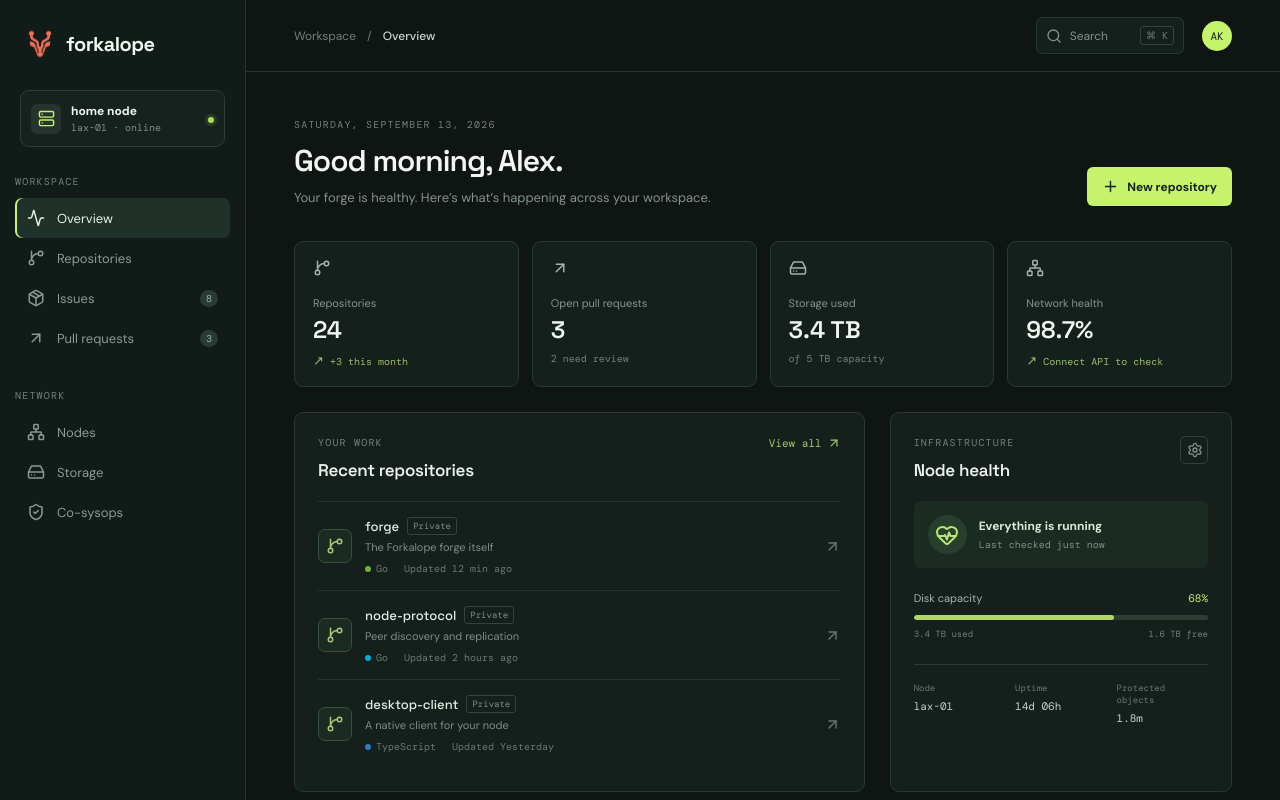
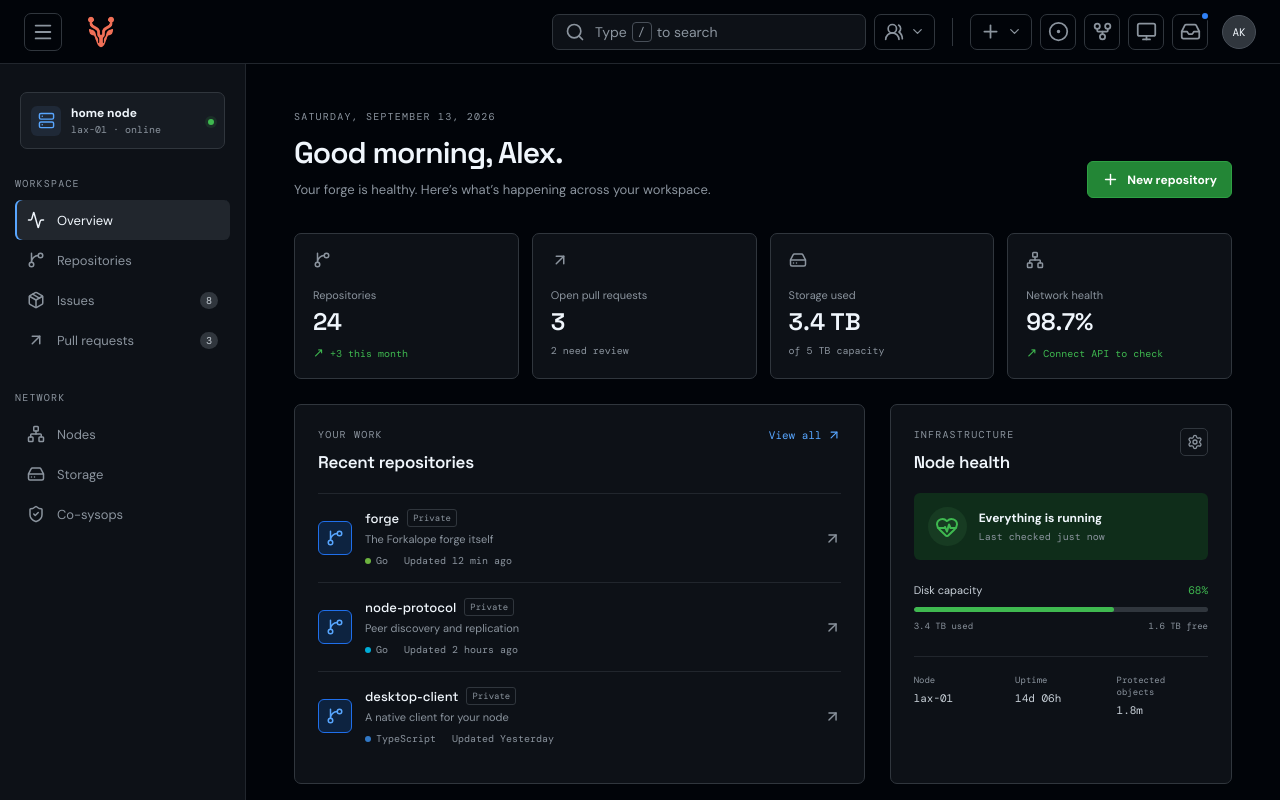
Before and after one commit to forkalope/forge, a React (Vite) app in the folder web/: page / in a window 1280 px wide. Shown: the top 800 px of the page. Built offline with nearby package versions, Linux system fonts and the light colour scheme; no server answers.

Commit message:
new look and feel

```diff
--- a/web/src/App.tsx
+++ b/web/src/App.tsx
@@ -2,10 +2,16 @@ import { useEffect, useState, type ReactNode } from "react";
 import {
   Activity,
   ArrowUpRight,
+  CircleDot,
+  ChevronDown,
   Database,
   GitBranch,
+  GitFork,
   HardDrive,
   HeartPulse,
+  Inbox,
+  Menu,
+  Monitor,
   Network,
   Package,
   Plus,
@@ -13,6 +19,7 @@ import {
   Server,
   Settings,
   ShieldCheck,
+  UsersRound,
   Users,
 } from "lucide-react";
 
@@ -47,8 +54,26 @@ function App() {
 
   return (
     <div className="app-shell">
-      <aside className="sidebar">
-        <div className="brand"><img className="brand-logo" src="/logo.png" alt="Forkalope logo" /><span>forkalope</span></div>
+      <header className="topbar">
+        <div className="topbar-left">
+          <button className="menu-button" aria-label="Open navigation"><Menu size={22} /></button>
+          <img className="topbar-logo" src="/logo.png" alt="Forkalope" />
+        </div>
+        <div className="top-actions">
+          <button className="search-button"><Search size={20} /><span>Type <kbd>/</kbd> to search</span></button>
+          <button className="top-icon-button top-icon-with-chevron" aria-label="Organizations"><UsersRound size={20} /><ChevronDown size={15} /></button>
+          <span className="topbar-divider" />
+          <button className="top-icon-button top-icon-with-chevron" aria-label="Create new"><Plus size={21} /><ChevronDown size={15} /></button>
+          <button className="top-icon-button" aria-label="Issues"><CircleDot size={21} /></button>
+          <button className="top-icon-button" aria-label="Pull requests"><GitFork size={21} /></button>
+          <button className="top-icon-button" aria-label="Projects"><Monitor size={21} /></button>
+          <button className="top-icon-button notification-button" aria-label="Notifications"><Inbox size={21} /><i /></button>
+          <button className="avatar" aria-label="Account">AK</button>
+        </div>
+      </header>
+
+      <div className="workspace-shell">
+        <aside className="sidebar">
         <div className="node-card">
           <div className="node-icon"><Server size={17} /></div>
           <div><strong>home node</strong><span>lax-01 · online</span></div>
@@ -63,10 +88,9 @@ function App() {
           <a className="nav-link" href="#"><ShieldCheck size={18} /><span>Co-sysops</span></a>
         </nav>
         <div className="sidebar-bottom"><a className="nav-link" href="#"><Users size={18} /><span>Team</span></a><a className="nav-link" href="#"><Settings size={18} /><span>Settings</span></a></div>
-      </aside>
+        </aside>
 
-      <main className="main-content">
-        <header className="topbar"><div className="breadcrumbs"><span>Workspace</span><span>/</span><strong>Overview</strong></div><div className="top-actions"><button className="search-button"><Search size={16} /> Search <kbd>⌘ K</kbd></button><button className="avatar">AK</button></div></header>
+        <main className="main-content">
         <div className="content-wrap">
           <section className="hero"><div><p className="eyebrow">Saturday, September 13, 2026</p><h1>Good morning, Alex.</h1><p className="hero-copy">Your forge is healthy. Here’s what’s happening across your workspace.</p></div><button className="primary-button"><Plus size={17} /> New repository</button></section>
 
@@ -85,7 +109,8 @@ function App() {
           <section className="panel activity-panel"><div className="panel-heading"><div><p className="eyebrow">Across your workspace</p><h2>Recent activity</h2></div><a href="#">Activity log <ArrowUpRight size={14} /></a></div><div className="activity-list"><ActivityItem initials="MC" color="orange" text={<><strong>Maya Chen</strong> opened pull request <em>#42 Improve peer discovery</em></>} time="18 minutes ago" /><ActivityItem initials="AK" color="green" text={<><strong>You</strong> merged pull request <em>#39 Add blob integrity checks</em></>} time="2 hours ago" /><ActivityItem initials="JB" color="purple" text={<><strong>Jordan Bell</strong> pushed 4 commits to <em>node-protocol/main</em></>} time="Yesterday" /></div></section>
         </div>
         <footer className="footer"><span>Forkalope <b>0.1.0-dev</b></span><span className="footer-status"><i /> Local node connected · {health?.storage ?? "local storage"}</span><span>Built for the distributed web</span></footer>
-      </main>
+        </main>
+      </div>
     </div>
   );
 }
--- a/web/src/styles.css
+++ b/web/src/styles.css
@@ -1,30 +1,235 @@
 @import url('https://fonts.googleapis.com/css2?family=DM+Mono:wght@400;500&family=DM+Sans:wght@400;500;600;700&family=Space+Grotesk:wght@500;600;700&display=swap');
 
-:root { font-family: 'DM Sans', sans-serif; color: #dbe5df; background: #0e1513; font-synthesis: none; }
+:root {
+  font-family: 'DM Sans', -apple-system, BlinkMacSystemFont, 'Segoe UI', sans-serif;
+  color: #f0f6fc;
+  background: #010409;
+  font-synthesis: none;
+}
+
 * { box-sizing: border-box; }
-body { margin: 0; min-width: 1100px; background: #0e1513; }
+body { margin: 0; min-width: 1100px; background: #010409; }
 button, a { font: inherit; }
 button { cursor: pointer; }
-.app-shell { display: flex; min-height: 100vh; }
-.sidebar { width: 246px; min-height: 100vh; background: #111b18; border-right: 1px solid #26332e; padding: 26px 15px 18px; display: flex; flex-direction: column; }
-.brand { display: flex; align-items: center; gap: 8px; padding: 0 7px 28px; color: #f0f5ef; font-family: 'Space Grotesk'; font-size: 20px; font-weight: 700; letter-spacing: -.5px; }
-.brand-logo { width: 36px; height: 36px; display: block; object-fit: contain; }
-.node-card { display: flex; align-items: center; gap: 10px; margin: 0 5px 28px; padding: 12px 10px; border: 1px solid #2e3d36; border-radius: 9px; background: #17221e; }
-.node-card strong, .node-card span { display: block; } .node-card strong { font-size: 12px; color: #eef6ef; } .node-card span { margin-top: 2px; color: #7d9087; font: 10px 'DM Mono'; }
-.node-icon { display: grid; place-items: center; width: 30px; height: 30px; border-radius: 6px; background: #25352d; color: #c5f36b; } .online-dot, .footer-status i { margin-left: auto; width: 6px; height: 6px; border-radius: 50%; background: #a8df5a; box-shadow: 0 0 0 3px #a8df5a20; }
-.eyebrow { margin: 0 0 10px; color: #718278; font: 10px 'DM Mono'; letter-spacing: 1.2px; text-transform: uppercase; }
+
+.app-shell { min-height: 100vh; background: #010409; }
+.topbar {
+  height: 64px;
+  display: flex;
+  align-items: center;
+  gap: 18px;
+  padding: 0 24px;
+  color: #f0f6fc;
+  background: #010409;
+  border-bottom: 1px solid #21262d;
+}
+.topbar-left, .top-actions { display: flex; align-items: center; }
+.topbar-left { gap: 18px; }
+.top-actions { gap: 8px; margin-left: auto; }
+.menu-button, .top-icon-button {
+  display: grid;
+  place-items: center;
+  color: #8b949e;
+  background: transparent;
+  border: 1px solid #30363d;
+  border-radius: 7px;
+}
+.menu-button { width: 38px; height: 38px; }
+.menu-button:hover, .top-icon-button:hover { color: #f0f6fc; background: #161b22; border-color: #8b949e; }
+.topbar-logo { width: 42px; height: 42px; display: block; object-fit: contain; }
+.top-icon-button { position: relative; width: 36px; height: 36px; }
+.top-icon-with-chevron { display: flex; gap: 6px; width: auto; padding: 0 9px; }
+.topbar-divider { width: 1px; height: 28px; margin: 0 9px; background: #30363d; }
+.notification-button i {
+  position: absolute;
+  top: -4px;
+  right: -3px;
+  width: 10px;
+  height: 10px;
+  border: 2px solid #010409;
+  border-radius: 50%;
+  background: #2f81f7;
+}
+.search-button {
+  width: 314px;
+  height: 36px;
+  display: flex;
+  align-items: center;
+  gap: 10px;
+  padding: 0 12px;
+  color: #8b949e;
+  text-align: left;
+  background: #0d1117;
+  border: 1px solid #30363d;
+  border-radius: 7px;
+  font-size: 14px;
+}
+.search-button:hover { border-color: #8b949e; }
+.search-button span { display: flex; align-items: center; gap: 5px; }
+.search-button kbd {
+  min-width: 20px;
+  padding: 1px 5px;
+  color: #8b949e;
+  border: 1px solid #484f58;
+  border-radius: 4px;
+  font: 12px 'DM Mono';
+}
+.avatar {
+  width: 34px;
+  height: 34px;
+  margin-left: 6px;
+  border: 1px solid #484f58;
+  border-radius: 50%;
+  color: #f0f6fc;
+  background: #30363d;
+  font: 11px 'DM Mono';
+}
+
+.workspace-shell { display: flex; min-height: calc(100vh - 64px); }
+.sidebar {
+  width: 246px;
+  min-height: calc(100vh - 64px);
+  flex: 0 0 246px;
+  display: flex;
+  flex-direction: column;
+  padding: 28px 15px 18px;
+  background: #0d1117;
+  border-right: 1px solid #21262d;
+}
+.node-card {
+  display: flex;
+  align-items: center;
+  gap: 10px;
+  margin: 0 5px 28px;
+  padding: 12px 10px;
+  background: #161b22;
+  border: 1px solid #30363d;
+  border-radius: 7px;
+}
+.node-card strong, .node-card span { display: block; }
+.node-card strong { color: #f0f6fc; font-size: 12px; }
+.node-card span { margin-top: 2px; color: #8b949e; font: 10px 'DM Mono'; }
+.node-icon {
+  display: grid;
+  place-items: center;
+  width: 30px;
+  height: 30px;
+  color: #58a6ff;
+  background: #1f2937;
+  border-radius: 6px;
+}
+.online-dot, .footer-status i {
+  width: 6px;
+  height: 6px;
+  margin-left: auto;
+  border-radius: 50%;
+  background: #3fb950;
+  box-shadow: 0 0 0 3px #3fb95020;
+}
+.eyebrow { margin: 0 0 10px; color: #8b949e; font: 10px 'DM Mono'; letter-spacing: 1.2px; text-transform: uppercase; }
 .section-label { margin-top: 31px; }
-.nav-link { display: flex; align-items: center; gap: 12px; height: 40px; padding: 0 12px; color: #8b9b92; border-radius: 7px; text-decoration: none; font-size: 13px; transition: .15s ease; } .nav-link:hover, .nav-link.active { color: #e7f1e9; background: #203129; } .nav-link.active { box-shadow: inset 2px 0 #c5f36b; } .nav-link small { margin-left: auto; padding: 2px 6px; color: #9db0a5; border-radius: 10px; background: #2a3b33; font: 10px 'DM Mono'; }
-.sidebar-bottom { margin-top: auto; padding-top: 22px; border-top: 1px solid #26332e; }
-.main-content { flex: 1; min-width: 0; }
-.topbar { height: 72px; display: flex; align-items: center; justify-content: space-between; padding: 0 48px; border-bottom: 1px solid #26332e; }
-.breadcrumbs { display: flex; gap: 11px; color: #6f8177; font-size: 12px; } .breadcrumbs strong { color: #cdd8d0; font-weight: 500; }
-.top-actions { display: flex; align-items: center; gap: 18px; }.search-button { display: flex; align-items: center; gap: 8px; padding: 8px 9px; color: #7f9288; border: 1px solid #293832; border-radius: 6px; background: #15201c; font-size: 12px; }.search-button kbd { margin-left: 24px; padding: 2px 5px; color: #697d71; border: 1px solid #34463d; border-radius: 3px; font: 10px 'DM Mono'; }.avatar { width: 30px; height: 30px; border: 0; border-radius: 50%; color: #132119; background: #c5f36b; font: 11px 'DM Mono'; }
-.content-wrap { max-width: 1250px; margin: 0 auto; padding: 46px 48px 30px; }.hero { display: flex; justify-content: space-between; align-items: end; margin-bottom: 35px; }.hero h1 { margin: 0; color: #f1f6f1; font: 600 30px 'Space Grotesk'; letter-spacing: -1px; }.hero-copy { margin: 9px 0 0; color: #82938a; font-size: 13px; }.primary-button { display: flex; align-items: center; gap: 8px; padding: 11px 15px; color: #16231b; background: #c5f36b; border: 0; border-radius: 6px; font-size: 12px; font-weight: 700; }.primary-button:hover { background: #d4ff81; }
-.stat-grid { display: grid; grid-template-columns: repeat(4, 1fr); gap: 13px; margin-bottom: 25px; }.stat-card, .panel { background: #15201c; border: 1px solid #293832; border-radius: 9px; }.stat-card { min-height: 139px; padding: 17px 18px; display: flex; flex-direction: column; }.stat-icon { color: #a2b3a8; margin-bottom: 14px; }.stat-label { color: #84958a; font-size: 11px; }.stat-value { margin-top: 4px; color: #eff6ef; font: 600 24px 'Space Grotesk'; }.stat-detail { margin-top: 7px; color: #718279; font: 10px 'DM Mono'; }.stat-detail.positive { color: #9abd68; }.stat-detail.positive span { font-size: 13px; }
-.dashboard-grid { display: grid; grid-template-columns: 1.25fr .75fr; gap: 25px; margin-bottom: 25px; }.panel { padding: 23px; }.panel-heading { display: flex; justify-content: space-between; align-items: start; margin-bottom: 20px; }.panel-heading h2 { margin: 0; color: #eaf2eb; font: 600 17px 'Space Grotesk'; letter-spacing: -.3px; }.panel-heading a { display: flex; align-items: center; gap: 5px; color: #a4ca6c; font: 11px 'DM Mono'; text-decoration: none; }.icon-button { display: grid; place-items: center; width: 28px; height: 28px; color: #83948a; border: 1px solid #304239; border-radius: 5px; background: transparent; }
-.repo-row { display: flex; align-items: center; gap: 13px; padding: 15px 0; border-top: 1px solid #26342e; }.repo-icon { display: grid; place-items: center; width: 34px; height: 34px; flex: 0 0 34px; color: #a9c778; border: 1px solid #38503e; border-radius: 7px; background: #1b2b22; }.repo-main { flex: 1; min-width: 0; }.repo-title { display: flex; align-items: center; gap: 8px; }.repo-title strong { color: #e2ede4; font: 500 13px 'Space Grotesk'; }.visibility { padding: 2px 5px; color: #7f9287; border: 1px solid #33443a; border-radius: 3px; font: 9px 'DM Mono'; }.repo-main p { margin: 5px 0 8px; color: #7d8e84; font-size: 11px; }.repo-meta { display: flex; gap: 16px; color: #687a70; font: 10px 'DM Mono'; }.repo-meta span { display: flex; align-items: center; gap: 5px; }.repo-meta i { width: 6px; height: 6px; border-radius: 50%; }.row-arrow { color: #63776b; }
-.health-status { display: flex; align-items: center; gap: 12px; padding: 14px; background: #1a2b21; border-radius: 7px; }.health-orb { display: grid; place-items: center; width: 39px; height: 39px; color: #b8e776; border-radius: 50%; background: #283f2e; }.health-status strong, .health-status span { display: block; }.health-status strong { color: #d9ebd7; font-size: 12px; }.health-status span { margin-top: 4px; color: #7c9180; font: 10px 'DM Mono'; }.capacity { margin-top: 23px; }.capacity-label, .capacity-detail { display: flex; justify-content: space-between; }.capacity-label { color: #a5b5aa; font-size: 11px; }.capacity-label strong { color: #c5f36b; font: 11px 'DM Mono'; }.capacity-track { height: 5px; margin: 10px 0 8px; overflow: hidden; border-radius: 5px; background: #2d3d34; }.capacity-fill { width: 68%; height: 100%; background: #afd867; border-radius: inherit; }.capacity-detail { color: #708178; font: 9px 'DM Mono'; }.node-details { display: grid; grid-template-columns: repeat(3, 1fr); gap: 10px; margin-top: 24px; padding-top: 17px; border-top: 1px solid #2b3b33; }.node-details span, .node-details strong { display: block; }.node-details span { margin-bottom: 5px; color: #687a70; font: 9px 'DM Mono'; }.node-details strong { color: #c5d1c7; font: 11px 'DM Mono'; }
-.activity-panel { margin-bottom: 0; }.activity-list { display: grid; grid-template-columns: repeat(3, 1fr); gap: 24px; }.activity-item { display: flex; gap: 11px; }.activity-avatar { display: grid; place-items: center; width: 29px; height: 29px; flex: 0 0 29px; border-radius: 50%; font: 9px 'DM Mono'; }.activity-avatar.orange { color: #ffcf9b; background: #5a3826; }.activity-avatar.green { color: #c6f081; background: #29462e; }.activity-avatar.purple { color: #d6bafd; background: #3d2e52; }.activity-copy p { margin: 0; color: #8a9a90; font-size: 11px; line-height: 1.55; }.activity-copy strong { color: #d4dfd6; font-weight: 600; }.activity-copy em { color: #b4cd83; font-style: normal; }.activity-copy > span { display: block; margin-top: 6px; color: #63756b; font: 9px 'DM Mono'; }
-.footer { display: flex; justify-content: space-between; padding: 23px 48px 25px; color: #596b60; font: 9px 'DM Mono'; }.footer b { color: #7d8e84; font-weight: 400; }.footer-status { display: flex; gap: 7px; align-items: center; }.footer-status i { margin: 0; width: 5px; height: 5px; }
-@media (max-width: 1200px) { .content-wrap { padding-right: 28px; padding-left: 28px; } .topbar { padding-right: 28px; padding-left: 28px; }.footer { padding-right: 28px; padding-left: 28px; } .activity-list { gap: 14px; } }
+.nav-link {
+  display: flex;
+  align-items: center;
+  gap: 12px;
+  height: 40px;
+  padding: 0 12px;
+  color: #8b949e;
+  border-radius: 6px;
+  text-decoration: none;
+  font-size: 13px;
+  transition: .15s ease;
+}
+.nav-link:hover, .nav-link.active { color: #f0f6fc; background: #21262d; }
+.nav-link.active { box-shadow: inset 2px 0 #58a6ff; }
+.nav-link small { margin-left: auto; padding: 2px 6px; color: #c9d1d9; border-radius: 10px; background: #30363d; font: 10px 'DM Mono'; }
+.sidebar-bottom { margin-top: auto; padding-top: 22px; border-top: 1px solid #21262d; }
+
+.main-content { flex: 1; min-width: 0; background: #010409; }
+.content-wrap { max-width: 1250px; margin: 0 auto; padding: 46px 48px 30px; }
+.hero { display: flex; justify-content: space-between; align-items: end; margin-bottom: 35px; }
+.hero h1 { margin: 0; color: #f0f6fc; font: 600 30px 'Space Grotesk'; letter-spacing: -1px; }
+.hero-copy { margin: 9px 0 0; color: #8b949e; font-size: 13px; }
+.primary-button {
+  display: flex;
+  align-items: center;
+  gap: 8px;
+  padding: 9px 14px;
+  color: #fff;
+  background: #238636;
+  border: 1px solid #2ea043;
+  border-radius: 6px;
+  font-size: 12px;
+  font-weight: 700;
+}
+.primary-button:hover { background: #2ea043; }
+
+.stat-grid { display: grid; grid-template-columns: repeat(4, 1fr); gap: 13px; margin-bottom: 25px; }
+.stat-card, .panel { background: #0d1117; border: 1px solid #30363d; border-radius: 7px; }
+.stat-card { min-height: 139px; padding: 17px 18px; display: flex; flex-direction: column; }
+.stat-icon { color: #8b949e; margin-bottom: 14px; }
+.stat-label { color: #8b949e; font-size: 11px; }
+.stat-value { margin-top: 4px; color: #f0f6fc; font: 600 24px 'Space Grotesk'; }
+.stat-detail { margin-top: 7px; color: #8b949e; font: 10px 'DM Mono'; }
+.stat-detail.positive { color: #3fb950; }
+.stat-detail.positive span { font-size: 13px; }
+
+.dashboard-grid { display: grid; grid-template-columns: 1.25fr .75fr; gap: 25px; margin-bottom: 25px; }
+.panel { padding: 23px; }
+.panel-heading { display: flex; justify-content: space-between; align-items: start; margin-bottom: 20px; }
+.panel-heading h2 { margin: 0; color: #f0f6fc; font: 600 17px 'Space Grotesk'; letter-spacing: -.3px; }
+.panel-heading a { display: flex; align-items: center; gap: 5px; color: #58a6ff; font: 11px 'DM Mono'; text-decoration: none; }
+.icon-button { display: grid; place-items: center; width: 28px; height: 28px; color: #8b949e; border: 1px solid #30363d; border-radius: 5px; background: transparent; }
+.icon-button:hover { color: #f0f6fc; background: #161b22; border-color: #8b949e; }
+.repo-row { display: flex; align-items: center; gap: 13px; padding: 15px 0; border-top: 1px solid #21262d; }
+.repo-icon { display: grid; place-items: center; width: 34px; height: 34px; flex: 0 0 34px; color: #58a6ff; border: 1px solid #1f6feb; border-radius: 6px; background: #0d2340; }
+.repo-main { flex: 1; min-width: 0; }
+.repo-title { display: flex; align-items: center; gap: 8px; }
+.repo-title strong { color: #f0f6fc; font: 500 13px 'Space Grotesk'; }
+.visibility { padding: 2px 5px; color: #8b949e; border: 1px solid #30363d; border-radius: 3px; font: 9px 'DM Mono'; }
+.repo-main p { margin: 5px 0 8px; color: #8b949e; font-size: 11px; }
+.repo-meta { display: flex; gap: 16px; color: #8b949e; font: 10px 'DM Mono'; }
+.repo-meta span { display: flex; align-items: center; gap: 5px; }
+.repo-meta i { width: 6px; height: 6px; border-radius: 50%; }
+.row-arrow { color: #8b949e; }
+
+.health-status { display: flex; align-items: center; gap: 12px; padding: 14px; background: #0f2d1a; border-radius: 6px; }
+.health-orb { display: grid; place-items: center; width: 39px; height: 39px; color: #3fb950; border-radius: 50%; background: #173b22; }
+.health-status strong, .health-status span { display: block; }
+.health-status strong { color: #f0f6fc; font-size: 12px; }
+.health-status span { margin-top: 4px; color: #8b949e; font: 10px 'DM Mono'; }
+.capacity { margin-top: 23px; }
+.capacity-label, .capacity-detail { display: flex; justify-content: space-between; }
+.capacity-label { color: #c9d1d9; font-size: 11px; }
+.capacity-label strong { color: #3fb950; font: 11px 'DM Mono'; }
+.capacity-track { height: 5px; margin: 10px 0 8px; overflow: hidden; border-radius: 5px; background: #30363d; }
+.capacity-fill { width: 68%; height: 100%; background: #3fb950; border-radius: inherit; }
+.capacity-detail { color: #8b949e; font: 9px 'DM Mono'; }
+.node-details { display: grid; grid-template-columns: repeat(3, 1fr); gap: 10px; margin-top: 24px; padding-top: 17px; border-top: 1px solid #21262d; }
+.node-details span, .node-details strong { display: block; }
+.node-details span { margin-bottom: 5px; color: #8b949e; font: 9px 'DM Mono'; }
+.node-details strong { color: #c9d1d9; font: 11px 'DM Mono'; }
+
+.activity-panel { margin-bottom: 0; }
+.activity-list { display: grid; grid-template-columns: repeat(3, 1fr); gap: 24px; }
+.activity-item { display: flex; gap: 11px; }
+.activity-avatar { display: grid; place-items: center; width: 29px; height: 29px; flex: 0 0 29px; border-radius: 50%; font: 9px 'DM Mono'; }
+.activity-avatar.orange { color: #ffdfb5; background: #5a2f1d; }
+.activity-avatar.green { color: #aff5b7; background: #173b22; }
+.activity-avatar.purple { color: #d8b4fe; background: #33215a; }
+.activity-copy p { margin: 0; color: #8b949e; font-size: 11px; line-height: 1.55; }
+.activity-copy strong { color: #f0f6fc; font-weight: 600; }
+.activity-copy em { color: #58a6ff; font-style: normal; }
+.activity-copy > span { display: block; margin-top: 6px; color: #8b949e; font: 9px 'DM Mono'; }
+
+.footer { display: flex; justify-content: space-between; padding: 23px 48px 25px; color: #6e7681; font: 9px 'DM Mono'; }
+.footer b { color: #8b949e; font-weight: 400; }
+.footer-status { display: flex; gap: 7px; align-items: center; }
+.footer-status i { margin: 0; width: 5px; height: 5px; box-shadow: none; }
+
+@media (max-width: 1200px) {
+  .content-wrap { padding-right: 28px; padding-left: 28px; }
+  .footer { padding-right: 28px; padding-left: 28px; }
+  .activity-list { gap: 14px; }
+  .search-button { width: 270px; }
+}
```
